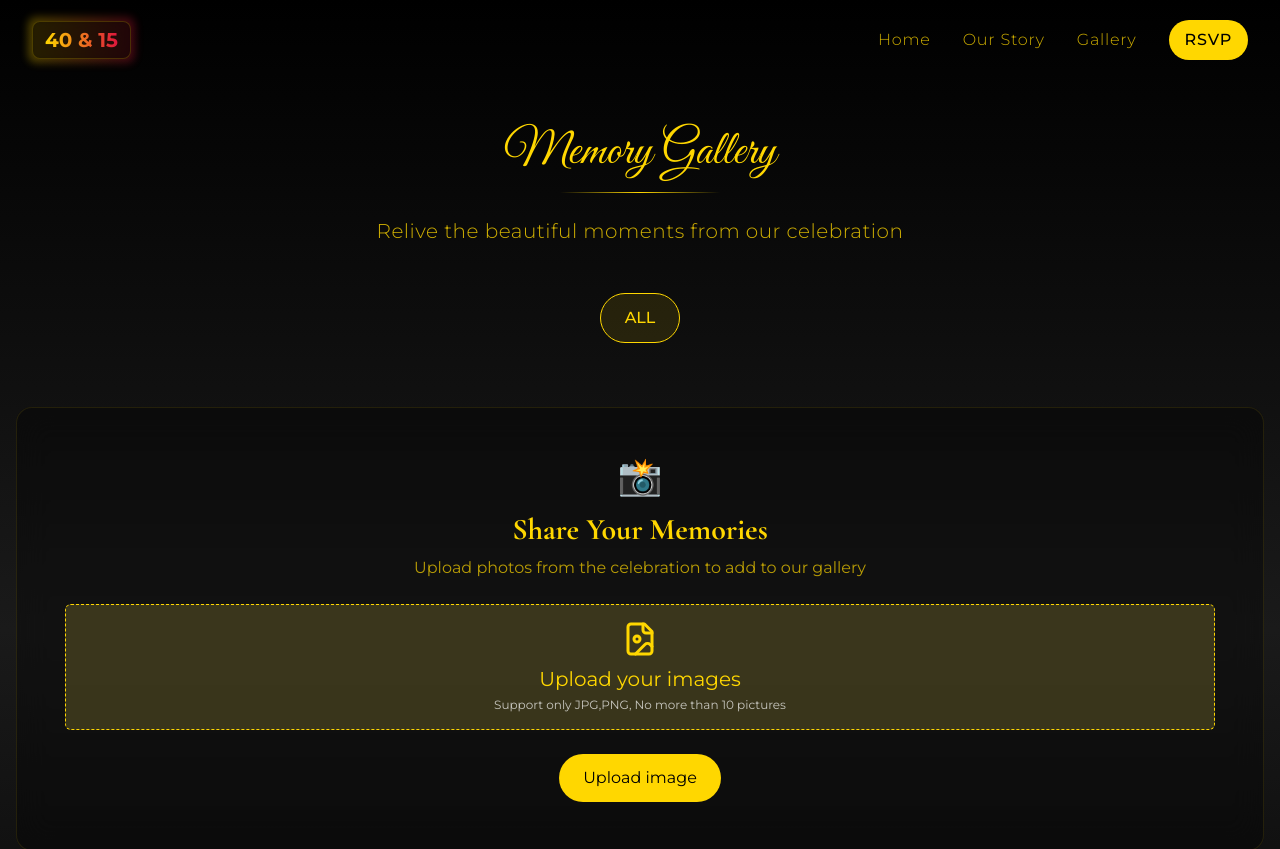
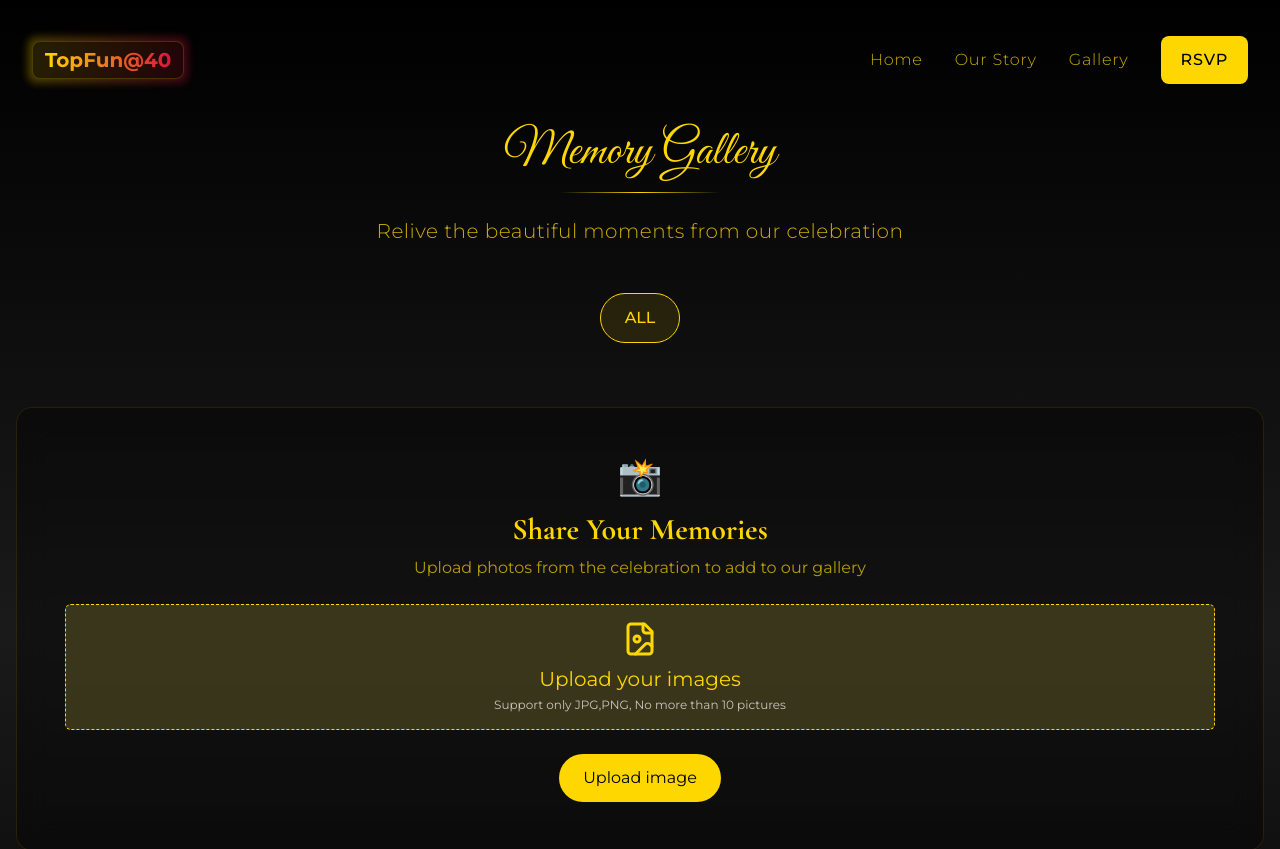
Before and after one commit to Apex10A/celebrating-aunty40, a Next.js app: page /gallery in a window 1280 px wide. Shown: the top 849 px of the page. Built offline with nearby package versions, Linux system fonts and the light colour scheme; no server answers.

Commit message:
fix: herosection styling

```diff
--- a/src/components/HeroSection.tsx
+++ b/src/components/HeroSection.tsx
@@ -4,7 +4,7 @@ import { GoldParticles } from './GoldParticles';
 
 export const HeroSection = () => {
   return (
-    <section className="relative min-h-screen flex items-center justify-center overflow-hidden px-4 sm:px-6">
+    <section className="relative min-h-screen flex items-center justify-center overflow-hidden px-4 sm:px-6 pt-32">
       <div className="absolute inset-0 bg-[#0a0a0a]">
         <div className=""></div>
       </div>
@@ -17,7 +17,7 @@ export const HeroSection = () => {
             <div className="relative inline-block animate-fade-in">
               <div className="absolute -inset-1 bg-gradient-to-r from-[#FFD700] to-[#DC143C] opacity-30 blur-xl"></div>
               <h1 className="relative">
-                <span className="text-[60px] sm:text-[80px] lg:text-[120px] font-bold text-transparent bg-clip-text bg-gradient-to-r from-[#FFD700] to-[#DC143C] leading-none font-serif">
+                <span className="text-[70px] sm:text-[80px] lg:text-[120px] font-bold text-transparent bg-clip-text bg-gradient-to-r from-[#FFD700] to-[#DC143C] leading-none font-serif">
                   40
                 </span>
                 <span className=" text-2xl sm:text-4xl lg:text-6xl text-transparent bg-clip-text bg-gradient-to-r from-[#FFD700]/90 to-[#DC143C]/90 mt-2 lg:mt-4 font-serif">
@@ -28,7 +28,7 @@ export const HeroSection = () => {
 
             {/* Couple Names */}
             <div className="animate-fade-in-delayed">
-              <h2 className="text-3xl sm:text-4xl lg:text-5xl font-light font-serif flex flex-col sm:flex-row items-center justify-center lg:justify-start gap-2 sm:gap-3 lg:gap-6">
+              <h2 className="text-3xl sm:text-4xl lg:text-5xl font-light font-serif flex flex-col sm:flex-row items-center justify-center lg:justify-start gap-2 sm:gap-3 lg:gap-6 flex">
                 <span className="relative group">
                   <span className="absolute -inset-1 bg-gradient-to-r from-[#DC143C]/20 to-[#FFD700]/20 blur-md rounded-lg"></span>
                   <span className="relative bg-gradient-to-r font-decorative from-[#DC143C] to-[#FFD700] bg-clip-text text-transparent px-3 py-1 lg:px-4 lg:py-2">Funmbi</span>
@@ -62,11 +62,11 @@ export const HeroSection = () => {
               </div>
 
               <div className="flex flex-col sm:flex-row items-center justify-center lg:justify-start gap-3 sm:gap-4 lg:gap-6">
-                <div className="group w-full sm:w-auto flex items-center gap-2 sm:gap-3 bg-black/50 backdrop-blur-lg px-4 sm:px-6 lg:px-8 py-3 sm:py-4 rounded-full border border-[#FFD700]/20 hover:border-[#FFD700]/40 transition-all duration-500">
+                <div className="group w-full sm:w-auto flex items-center gap-2 sm:gap-3 bg-black/50 backdrop-blur-lg px-4 sm:px-6 lg:px-8 py-3 sm:py-4 rounded-lg border border-[#FFD700]/20 hover:border-[#FFD700]/40 transition-all duration-500">
                   <Calendar className="text-[#FFD700] transition-transform group-hover:scale-110 duration-300 min-w-[20px] sm:min-w-[24px]" size={20} />
                   <span className="text-sm sm:text-base lg:text-lg font-light text-[#FFD700]/90 tracking-wider whitespace-nowrap">This December</span>
                 </div>
-                <div className="group w-full sm:w-auto flex items-center gap-2 sm:gap-3 bg-black/50 backdrop-blur-lg px-4 sm:px-6 lg:px-8 py-3 sm:py-4 rounded-full border border-[#FFD700]/20 hover:border-[#FFD700]/40 transition-all duration-500">
+                <div className="group w-full sm:w-auto flex items-center gap-2 sm:gap-3 bg-black/50 backdrop-blur-lg px-4 sm:px-6 lg:px-8 py-3 sm:py-4 rounded-xl border border-[#FFD700]/20 hover:border-[#FFD700]/40 transition-all duration-500">
                   <MapPin className="text-[#FFD700] transition-transform group-hover:scale-110 duration-300 min-w-[20px] sm:min-w-[24px]" size={20} />
                   <span className="text-sm sm:text-base lg:text-lg font-light text-[#FFD700]/90 tracking-wider">Surulere, Lagos</span>
                 </div>
@@ -75,14 +75,14 @@ export const HeroSection = () => {
               <div className="flex flex-col sm:flex-row gap-3 sm:gap-4 lg:gap-6 justify-center lg:justify-start">
                 <a
                   href="/rsvp"
-                  className="w-full sm:w-auto group relative px-6 sm:px-8 lg:px-10 py-3 sm:py-4 lg:py-5 overflow-hidden rounded-full transform hover:scale-105 transition-all duration-500 bg-[#FFD700]"
+                  className="w-full sm:w-auto group relative px-6 sm:px-8 lg:px-10 py-3 sm:py-4 lg:py-5 overflow-hidden rounded-xl transform hover:scale-105 transition-all duration-500 bg-[#FFD700]"
                 >
                   <div className="absolute inset-0 bg-white/20 transform scale-x-0 group-hover:scale-x-100 transition-transform duration-500 origin-left"></div>
                   <span className="relative z-10 text-sm sm:text-base lg:text-lg font-medium tracking-wider">RSVP Now</span>
                 </a>
                 <a
                   href="/gallery"
-                  className="w-full sm:w-auto group px-6 sm:px-8 lg:px-10 py-3 sm:py-4 lg:py-5 rounded-full text-sm sm:text-base lg:text-lg font-medium tracking-wider text-[#FFD700] border border-[#FFD700]/30 hover:border-[#FFD700] transition-colors duration-500 transform hover:scale-105"
+                  className="w-full sm:w-auto group px-6 sm:px-8 lg:px-10 py-3 sm:py-4 lg:py-5 rounded-lg text-sm sm:text-base lg:text-lg font-medium tracking-wider text-[#FFD700] border border-[#FFD700]/30 hover:border-[#FFD700] transition-colors duration-500 transform hover:scale-105"
                 >
                   View Gallery
                 </a>
@@ -93,7 +93,7 @@ export const HeroSection = () => {
           <div className="flex justify-center lg:justify-end animate-fade-in-delayed">
             <div className="relative group">
               {/* Image Container */}
-              <div className="relative w-64 h-64 sm:w-80 sm:h-80 lg:w-96 lg:h-96 rounded-full overflow-hidden shadow-2xl border-4 border-[#FFD700]/20">
+              <div className="relative w-64 h-64 sm:w-80 sm:h-80 lg:w-[550px] lg:h-[550px] rounded-full overflow-hidden shadow-2xl border-4 border-[#FFD700]/20 cursor-pointer">
                 <img
                   src="https://images.unsplash.com/photo-1519741497674-611481863552?w=800&auto=format&fit=crop&crop=face"
                   alt="Funmbi & Tope"
--- a/src/components/Navigation.tsx
+++ b/src/components/Navigation.tsx
@@ -16,7 +16,7 @@ export const Navigation = () => {
   }, []);
 
   return (
-    <nav className={`fixed top-0 left-0 right-0 z-50 transition-all duration-500 ${
+    <nav className={`fixed top-0 left-0 right-0 z-50 transition-all duration-500 py-5 ${
       isScrolled
         ? 'bg-black/90 backdrop-blur-lg border-b border-[#FFD700]/20'
         : 'bg-transparent'
@@ -29,7 +29,7 @@ export const Navigation = () => {
               <div className="absolute -inset-1 bg-gradient-to-r from-[#FFD700] to-[#DC143C] opacity-30 blur-sm rounded-lg"></div>
               <div className="relative bg-black/50 backdrop-blur-lg px-3 py-1 rounded-lg border border-[#FFD700]/20">
                 <span className="text-lg sm:text-xl font-bold bg-gradient-to-r from-[#FFD700] to-[#DC143C] bg-clip-text text-transparent">
-                  40 & 15
+                  TopFun@40
                 </span>
               </div>
             </div>
@@ -57,7 +57,7 @@ export const Navigation = () => {
             </Link>
             <Link
               href="/rsvp"
-              className="bg-[#FFD700] text px-4 py-2 rounded-full text-sm lg:text-base font-medium tracking-wider hover:scale-105 transition-transform duration-300"
+              className="bg-[#FFD700] text px-5 py-3 rounded-lg text-sm lg:text-base font-medium tracking-wider hover:scale-105 transition-transform duration-300"
             >
               RSVP
             </Link>
```
